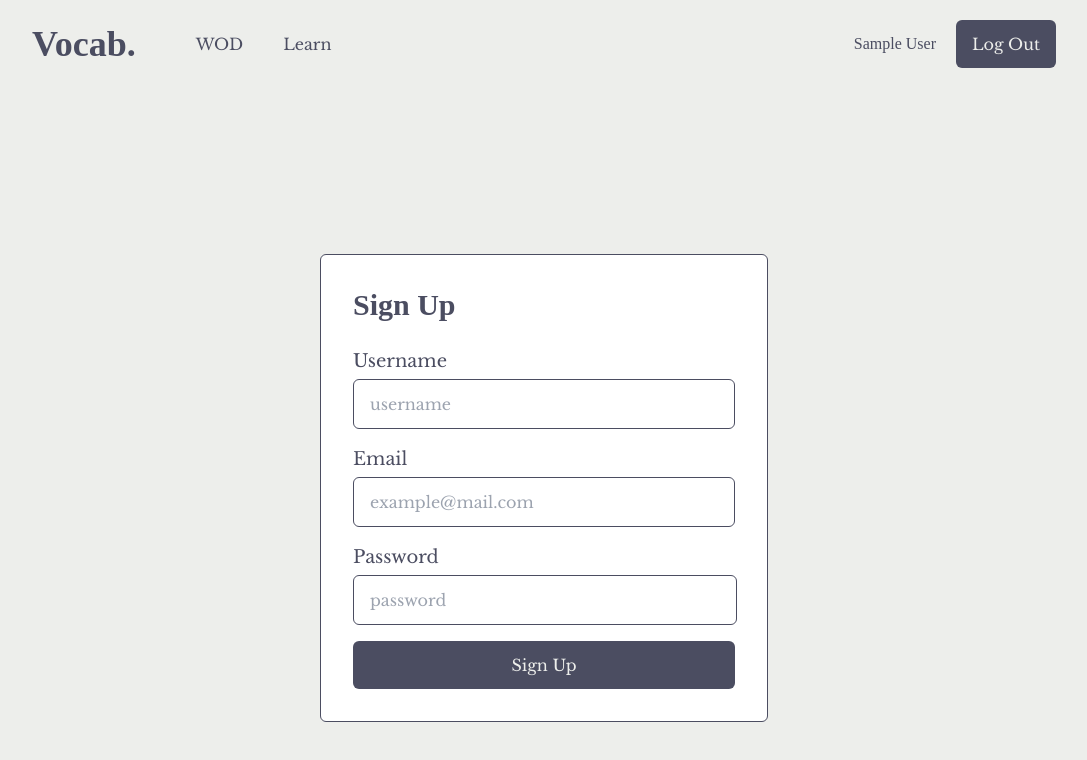
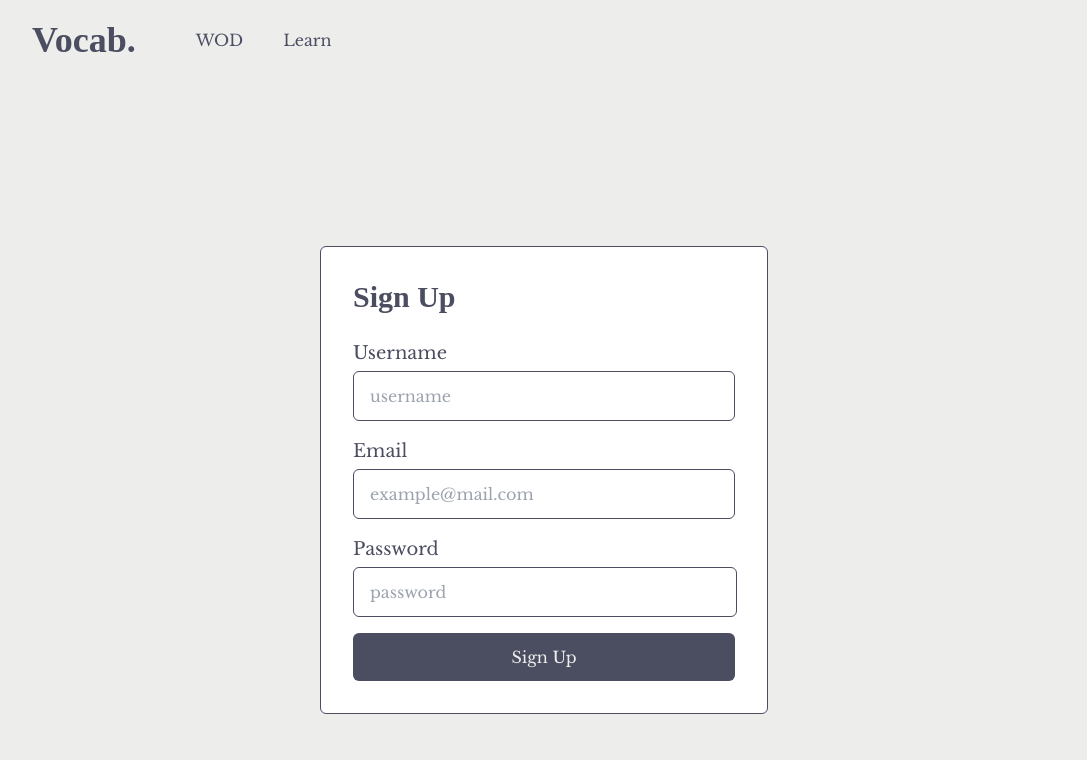
Before and after one commit to NickGolitsyn/vocab, a Next.js app: page /signup in a window 1280 px wide. Shown: the top 760 px of the page, without its empty margins (96-1183 px from the left). Built offline with nearby package versions, Linux system fonts and the light colour scheme; no server answers; sample sign-in values are in the browser's storage; a web font is replaced by a local one.

Commit message:
testing nav

```diff
--- a/app/components/navbar.tsx
+++ b/app/components/navbar.tsx
@@ -1,11 +1,13 @@
+'use client'
 import { useAuthContext } from "@/context/AuthContext"
 import Image from "next/image"
 import Link from "next/link"
 import { auth } from "@/config/firebase";
 import { signOut } from 'firebase/auth';
+import { useEffect, useState } from "react";
 
 export default function Navbar() {
-  const { user } = useAuthContext()
+  // const { user } = useAuthContext()
   const date = new Date()
   const dateURL = `${('0' + date.getDate()).slice(-2)}-${('0' + (date.getMonth() + 1)).slice(-2)}-${date.getFullYear()}`
   const handleLogout = () => {
@@ -32,8 +34,8 @@ export default function Navbar() {
       </div>
       <div className="flex items-center">
         {/* <h1 className="mr-5">en</h1> */}
-        {user?.displayName && <h1 className="mr-5">{user?.displayName}</h1>}
-        {!user?.displayName && <h1 className="mr-5">{user?.email}</h1>}
+        {/* {user?.displayName && <h1 className="mr-5">{user?.displayName}</h1>}
+        {!user?.displayName && <h1 className="mr-5">{user?.email}</h1>} */}
         {/* <div className="rounded-full overflow-hidden w-fit">
           <Image
             src="/pic.jpeg"
@@ -42,7 +44,7 @@ export default function Navbar() {
             alt={""}
           />
         </div> */}
-        {user ?
+        {/* {user ?
           <button className="py-3 px-4 rounded-md bg-customGrey hover:opacity-90 transition text-customWhite" onClick={() => (handleLogout())}>Log Out</button> :
           (
             <div>
@@ -51,7 +53,7 @@ export default function Navbar() {
               {user?.email == 'golitsynnick@gmail.com' ? <Link className="py-3 px-4 rounded-md bg-customGrey hover:opacity-90 transition text-customWhite ml-4" href={"/admin"}>Admin</Link> : ''}
             </div>
           )
-        }
+        } */}
       </div>
     </div>
     </>
```
